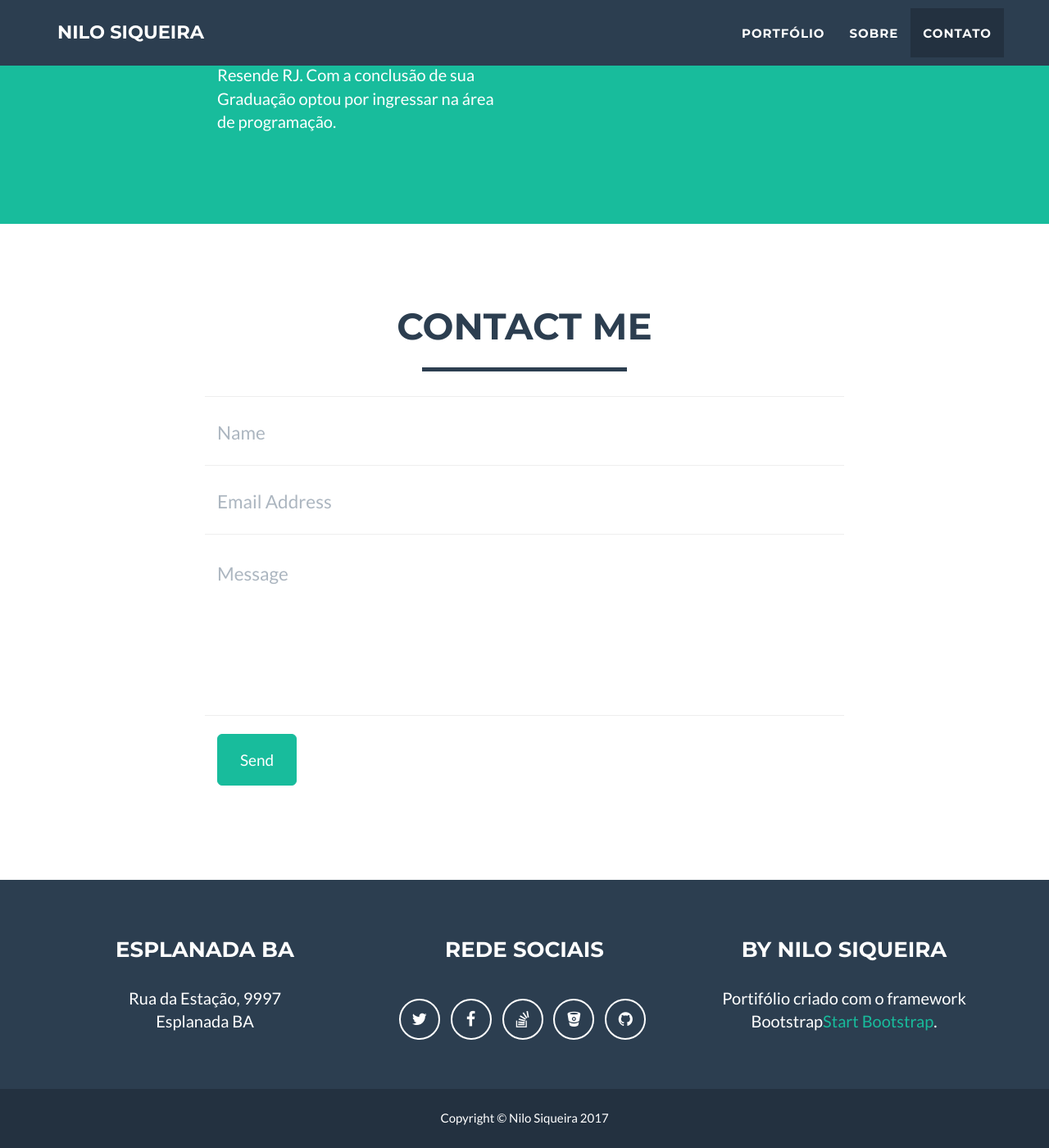
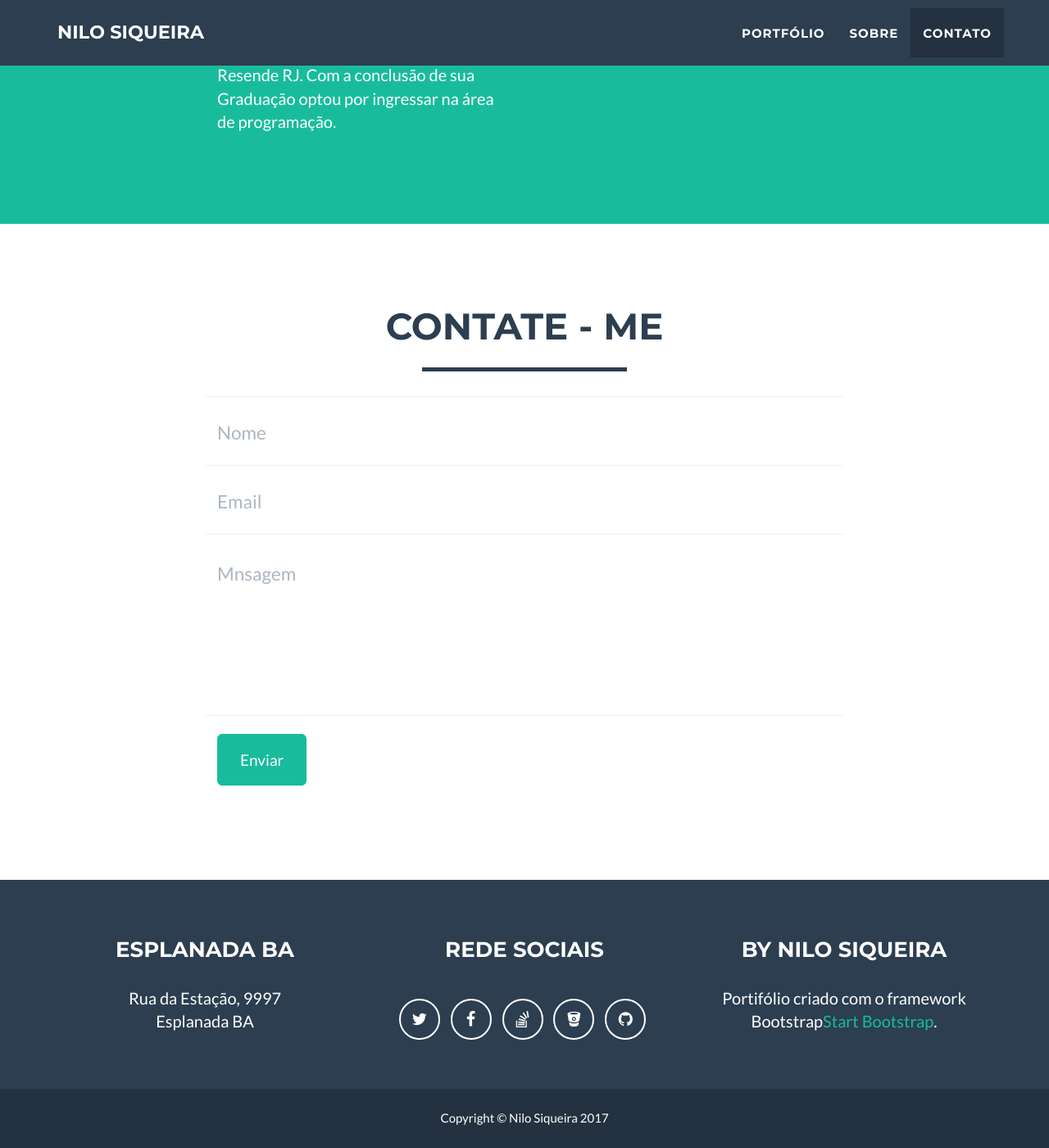
Before and after one commit to nilosiqueira/nilosiqueira.github.io, a Jekyll site: the page built from index.md, in a window 1280 px wide and 1400 px high, scrolled down 2140 px. Shown: the whole window at 82% size. Built offline with Jekyll 4.4.1, drawn with Linux system fonts in a browser that asks for light colours.

Commit message:
Update contact_static.html

```diff
--- a/_includes/contact_static.html
+++ b/_includes/contact_static.html
@@ -3,7 +3,7 @@
 	<div class="container">
 		<div class="row">
 			<div class="col-lg-12 text-center">
-				<h2>Contact Me</h2>
+				<h2>Contate - me</h2>
 				<hr class="star-primary">
 			</div>
 		</div>
@@ -13,14 +13,14 @@
 					<div class="row control-group">
 						<div class="form-group col-xs-12 floating-label-form-group controls">
 							<label>Name</label>
-							<input type="text" name="name" class="form-control" placeholder="Name" id="name" required data-validation-required-message="Please enter your name.">
+							<input type="text" name="name" class="form-control" placeholder="Nome" id="name" required data-validation-required-message="Please enter your name.">
 							<p class="help-block text-danger"></p>
 						</div>
 					</div>
 					<div class="row control-group">
 						<div class="form-group col-xs-12 floating-label-form-group controls">
 							<label>Email Address</label>
-							<input type="email" name="_replyto" class="form-control" placeholder="Email Address" id="email" required data-validation-required-message="Please enter your email address.">
+							<input type="email" name="_replyto" class="form-control" placeholder="Email" id="email" required data-validation-required-message="Please enter your email address.">
 							<p class="help-block text-danger"></p>
 						</div>
 					</div>
@@ -31,7 +31,7 @@
 					<div class="row control-group">
 						<div class="form-group col-xs-12 floating-label-form-group controls">
 							<label>Message</label>
-							<textarea rows="5" name="message" class="form-control" placeholder="Message" id="message" required data-validation-required-message="Please enter a message."></textarea>
+							<textarea rows="5" name="message" class="form-control" placeholder="Mnsagem" id="message" required data-validation-required-message="Please enter a message."></textarea>
 							<p class="help-block text-danger"></p>
 						</div>
 					</div>
@@ -39,7 +39,7 @@
 					<div id="success"></div>
 					<div class="row">
 						<div class="form-group col-xs-12">
-							<button type="submit" class="btn btn-success btn-lg">Send</button>
+							<button type="submit" class="btn btn-success btn-lg">Enviar</button>
 						</div>
 					</div>
 				</form>
```
